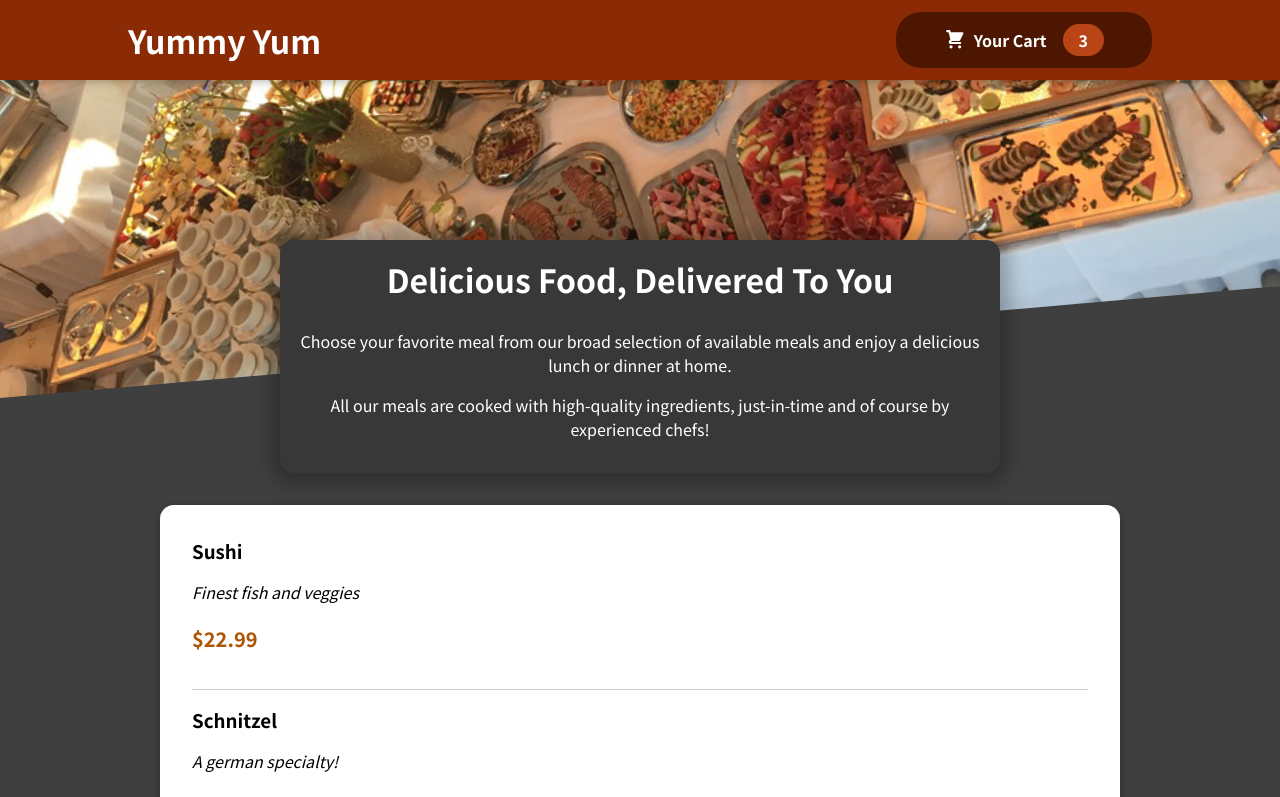
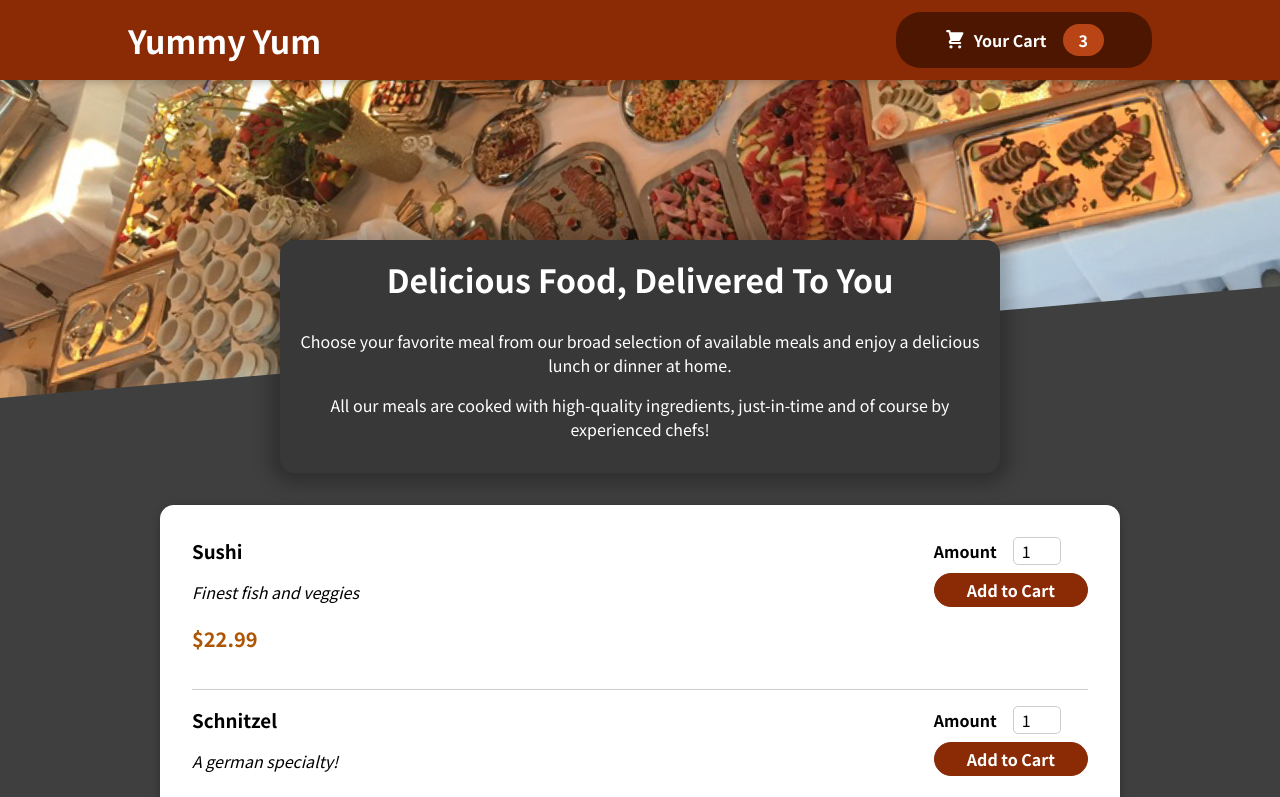
Before and after one commit to PajkoStefan/react-practice-the-food-order-app, a React (Create React App) app: page / in a window 1280 px wide. Shown: the top 797 px of the page. Built offline with nearby package versions, Linux system fonts and the light colour scheme.

Commit message:
MealItemForm added

```diff
--- a/src/components/Layout/Header/NavigationMenu/NavigationMenu.js
+++ b/src/components/Layout/Header/NavigationMenu/NavigationMenu.js
@@ -1,4 +1,5 @@
 import HeaderCartButton from "../HeaderCartButton/HeaderCartButton";
+
 import classes from "./NavigationMenu.module.css";
 
 const NavigationMenu = () => {
--- a/src/components/Meals/AvailableMeals/AvailableMeals.js
+++ b/src/components/Meals/AvailableMeals/AvailableMeals.js
@@ -1,14 +1,14 @@
+import MealItem from "../MealItem/MealItem";
+import Card from "../../UI/Card/Card";
+
 import classes from "./AvailableMeals.module.css";
 
-import Card from "../../UI/Card/Card";
-
 import { DUMMY_MEALS } from "../../../data/dummy-meals";
-import MealItem from "../MealItem/MealItem";
 
 const AvailableMeals = () => {
   const mealsList = DUMMY_MEALS.map((meal) => {
     return (
-      <MealItem key={meal.id} meal={meal}>
+      <MealItem meal={meal}>
         {meal.name} - {meal.description} - {meal.price}
       </MealItem>
     );
--- a/src/components/Meals/MealItem/MealItem.js
+++ b/src/components/Meals/MealItem/MealItem.js
@@ -1,10 +1,12 @@
+import MealItemForm from "./MealItemForm/MealItemForm";
+
 import classes from "./MealItem.module.css";
 
-const MealItem = ({ key, meal: { name, description, price } }) => {
+const MealItem = ({ meal: { id, name, description, price } }) => {
   const mealPrice = `$${price.toFixed(2)}`;
 
   return (
-    <li key={key} className={classes.meal}>
+    <li key={id} className={classes.meal}>
       <div>
         <h3>{name}</h3>
         <div className={classes.description}>
@@ -14,7 +16,9 @@ const MealItem = ({ key, meal: { name, description, price } }) => {
           <p>{mealPrice}</p>
         </div>
       </div>
-      <div></div>
+      <div>
+        <MealItemForm id={id} />
+      </div>
     </li>
   );
 };
--- /dev/null
+++ b/src/components/Meals/MealItem/MealItemForm/MealItemForm.js
@@ -0,0 +1,25 @@
+import Button from "../../../UI/Button/Button";
+import Input from "../../../UI/Input/Input";
+
+import classes from "./MealItemForm.module.css";
+
+const MealItemForm = ({ id }) => {
+  return (
+    <form className={classes.form}>
+      <Input
+        label="Amount"
+        input={{
+          id: `amount_${id}`,
+          type: "nnumber",
+          min: "1",
+          max: "5",
+          step: "1",
+          defaultValue: "1",
+        }}
+      />
+      <Button button={{ id: "add-to-cart" }}>Add to Cart</Button>
+    </form>
+  );
+};
+
+export default MealItemForm;
--- /dev/null
+++ b/src/components/Meals/MealItem/MealItemForm/MealItemForm.module.css
@@ -0,0 +1,20 @@
+.form {
+  text-align: right;
+}
+
+.form button {
+  font: inherit;
+  cursor: pointer;
+  background-color: #8a2b06;
+  border: 1px solid #8a2b06;
+  color: white;
+  padding: 0.25rem 2rem;
+  border-radius: 20px;
+  font-weight: bold;
+}
+
+.form button:hover,
+.form button:active {
+  background-color: #641e03;
+  border-color: #641e03;
+}
--- a/src/components/Meals/Meals.js
+++ b/src/components/Meals/Meals.js
@@ -1,8 +1,8 @@
 import { Fragment } from "react";
 import AvailableMeals from "./AvailableMeals/AvailableMeals";
+import MealsSummary from "./MealsSummary/MealsSummary";
 
 // import classes from "./Meals.module.css";
-import MealsSummary from "./MealsSummary/MealsSummary";
 
 const Meals = () => {
   return (
--- /dev/null
+++ b/src/components/UI/Button/Button.js
@@ -0,0 +1,11 @@
+// import classes from "./Button.module.css";
+
+const Button = ({ children, button: { id }, button }) => {
+  return (
+    <button id={id} {...button}>
+      {children}
+    </button>
+  );
+};
+
+export default Button;
--- /dev/null
+++ b/src/components/UI/Input/Input.js
@@ -0,0 +1,12 @@
+import classes from "./Input.module.css";
+
+const Input = ({ input: { id }, label, input }) => {
+  return (
+    <div className={classes.input}>
+      <label htmlFor={id}>{label}</label>
+      <input id={id} {...input} />
+    </div>
+  );
+};
+
+export default Input;
--- /dev/null
+++ b/src/components/UI/Input/Input.module.css
@@ -0,0 +1,18 @@
+.input {
+  display: flex;
+  align-items: center;
+  margin-bottom: 0.5rem;
+}
+
+.input label {
+  font-weight: bold;
+  margin-right: 1rem;
+}
+
+.input input {
+  width: 3rem;
+  border-radius: 5px;
+  border: 1px solid #ccc;
+  font: inherit;
+  padding-left: 0.5rem;
+}
```
Also changed, not shown: src/components/UI/Button/Button.module.css (added).
